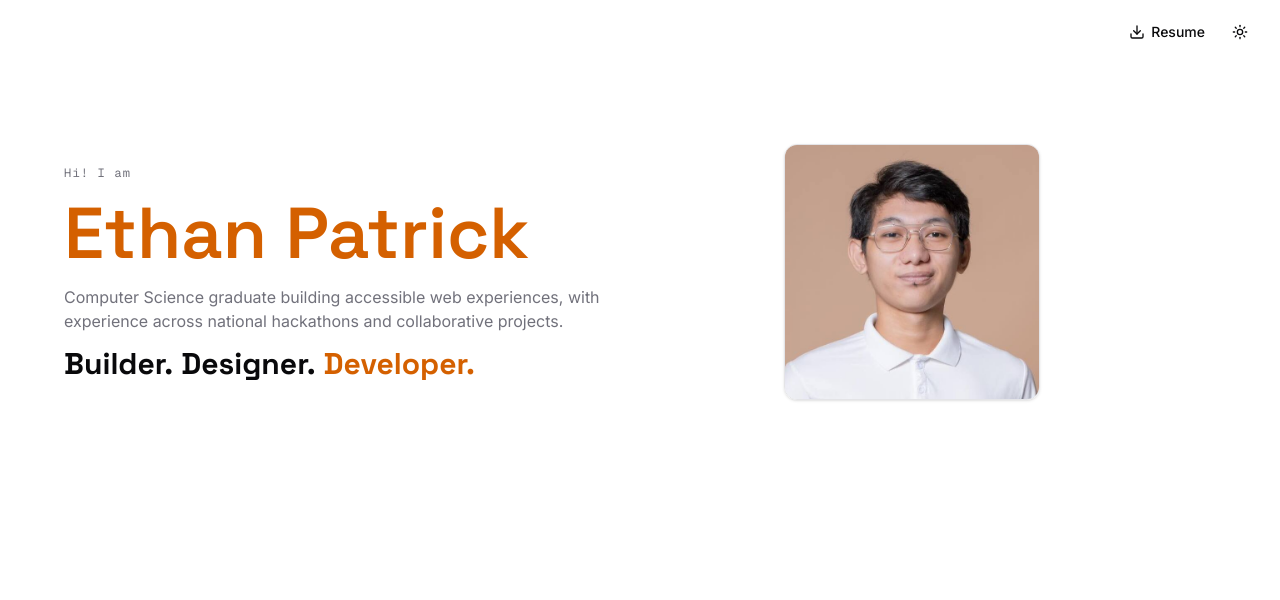
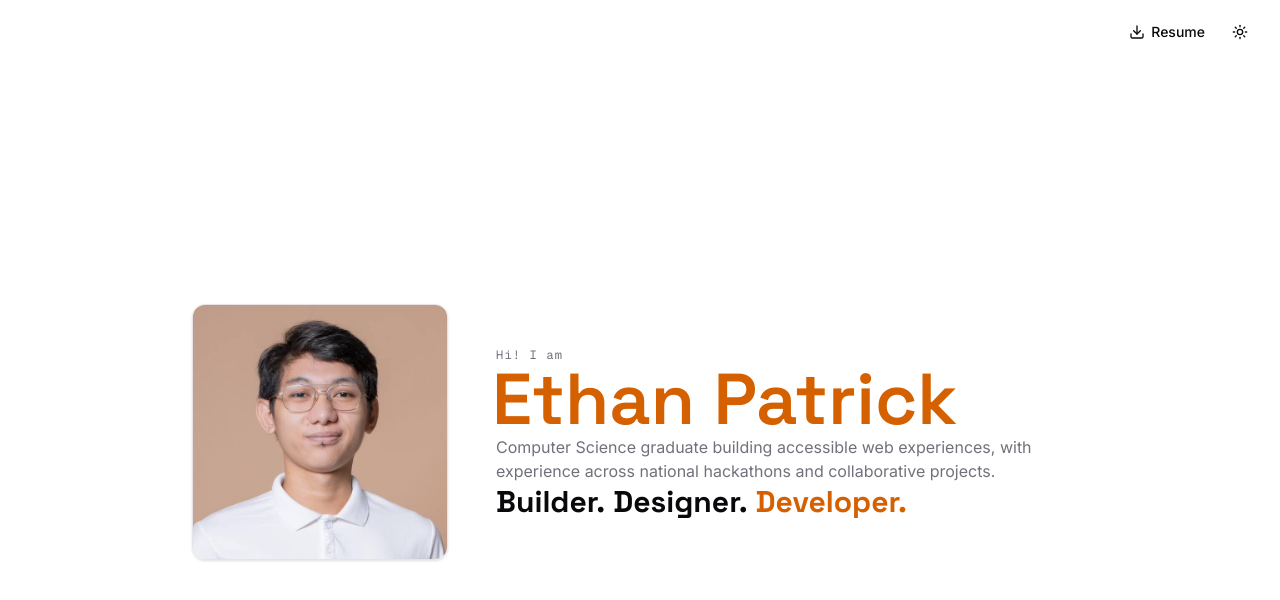
Before and after one commit to ayacoders/portfolio, a Next.js app: page / in a window 1280 px wide. Shown: the top 600 px of the page. Built offline with nearby package versions, Linux system fonts and the light colour scheme.

Commit message:
style: centered and reorder here section

```diff
--- a/app/page.tsx
+++ b/app/page.tsx
@@ -6,7 +6,7 @@ export default function Page() {
     <div className="flex min-h-svh flex-col">
       <AppHeader />
       <main className="flex flex-1 px-6">
-        <div className="mx-auto flex w-full max-w-6xl flex-col items-center">
+        <div className="align-center mx-auto flex w-full max-w-6xl flex-col items-center">
           <HeroSection />
         </div>
       </main>
--- a/components/portfolio/hero-section.tsx
+++ b/components/portfolio/hero-section.tsx
@@ -7,28 +7,10 @@ const heroRoles = ["Builder.", "Designer.", "Developer."]
 
 export default function HeroSection() {
   return (
-    <section className="flex w-full flex-1 items-start py-12 md:py-20">
-      <FadeIn className="flex w-full flex-col items-center gap-10 md:flex-row md:justify-start md:gap-12">
-        <div className="w-full max-w-2xl min-w-0 space-y-4 md:flex-1">
-          <h3 className="font-mono text-xs tracking-widest text-muted-foreground">
-            Hi! I am
-          </h3>
-
-          <h1 className="font-space-grotesk text-5xl leading-none font-semibold text-balance text-brand-accent md:text-6xl lg:text-7xl">
-            Ethan Patrick
-          </h1>
-
-          <p className="max-w-xl text-muted-foreground">
-            Computer Science graduate building accessible web experiences, with
-            experience across national hackathons and collaborative projects.
-          </p>
-
-          <h4 className="font-space-grotesk text-xl leading-none font-bold text-balance md:text-3xl">
-            <WordSequenceText words={heroRoles} />
-          </h4>
-        </div>
-
-        <div className="flex w-full justify-center md:shrink-0 md:basis-64">
+    <section className="flex w-full flex-1 items-center justify-center py-12 md:py-20">
+      <FadeIn className="mx-auto flex w-full max-w-4xl flex-col items-center gap-6 md:flex-row md:justify-center md:gap-12">
+        {/* Profile Section */}
+        <div className="flex w-full justify-center md:block md:w-auto md:shrink-0 md:basis-64">
           <Image
             src="/images/profile.jpeg"
             alt="Portrait of Ethan Patrick"
@@ -38,6 +20,26 @@ export default function HeroSection() {
             className="aspect-square w-full max-w-56 rounded-2xl border border-border object-cover shadow-sm md:max-w-64"
           />
         </div>
+
+        {/* Text Section */}
+        <div className="w-full max-w-2xl min-w-0">
+          <h3 className="font-mono text-xs tracking-widest text-muted-foreground">
+            Hi! I am
+          </h3>
+
+          <h1 className="-ml-1 font-space-grotesk text-5xl leading-none font-semibold text-balance text-brand-accent md:-ml-1 md:text-6xl lg:-ml-1 lg:text-7xl">
+            Ethan Patrick
+          </h1>
+
+          <p className="max-w-xl text-muted-foreground">
+            Computer Science graduate building accessible web experiences, with
+            experience across national hackathons and collaborative projects.
+          </p>
+
+          <h4 className="mt-1 font-space-grotesk text-xl leading-none font-bold text-balance md:text-3xl">
+            <WordSequenceText words={heroRoles} />
+          </h4>
+        </div>
       </FadeIn>
     </section>
   )
```
